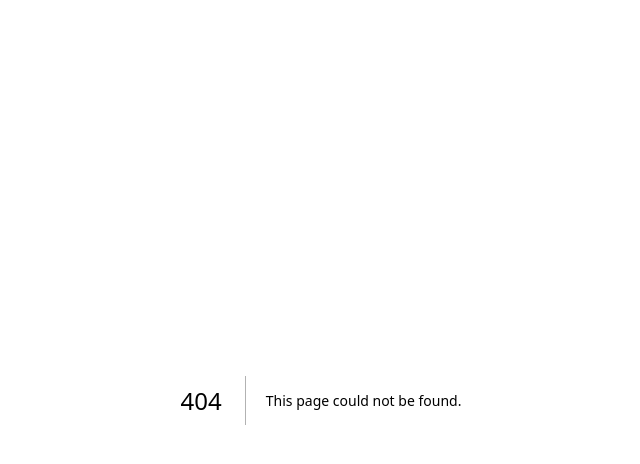
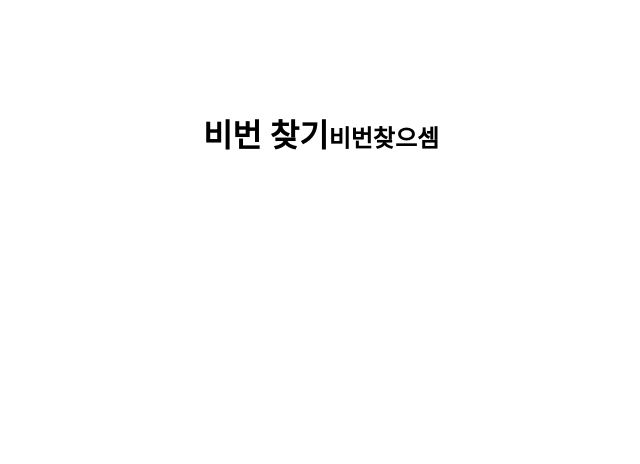
Before and after one commit to pcr-v2/admin, a Next.js app: page /find-password in a window 1280 px wide. Before the commit this address had no page. Shown: the top 464 px of the page, without its empty margins (319-959 px from the left). Built offline with nearby package versions, Linux system fonts and the light colour scheme; a web font is replaced by a local one.

Commit message:
[ADD] gitaction 워크플로우 추가 및 테스트

```diff
--- a/src/app/(account)/find-id/FindIdForm.tsx
+++ b/src/app/(account)/find-id/FindIdForm.tsx
@@ -13,7 +13,7 @@ export default function FindIdForm() {
   console.log(" ", id);
 
   const test = async () => {
-    const password = await bcrypt.hash("1234", 10);
+    const password = await bcrypt.hash("123456", 10);
     console.log(password);
   };
   return (
@@ -48,7 +48,7 @@ export default function FindIdForm() {
         </Inputs>
       </TopContents>
 
-      <CommonButton variant="contained" text="다음" onClick={() => {}} />
+      <CommonButton variant="contained" text="다음" onClick={() => test()} />
     </>
   );
 }
--- a/src/app/(account)/find-pw/page.tsx
+++ b/src/app/(account)/find-password/FindPasswordForm.tsx
@@ -3,7 +3,7 @@
 import { Box, styled } from "@mui/material";
 import React from "react";
 
-export default function FindPasswordPage() {
+export default function FindPasswordForm() {
   return (
     <Wrapper>
       <Box
@@ -14,10 +14,8 @@ export default function FindPasswordPage() {
           justifyContent: "center",
         }}
       >
-        <span style={{ fontSize: "32px", fontWeight: 900 }}>아이디 찾기</span>
-        <span style={{ fontSize: "24px", fontWeight: 800 }}>
-          가입하신 이메일을 통해 인증 절차를 진행해 주세요!
-        </span>
+        <span style={{ fontSize: "32px", fontWeight: 900 }}>비번 찾기</span>
+        <span style={{ fontSize: "24px", fontWeight: 800 }}>비번찾으셈</span>
       </Box>
     </Wrapper>
   );
--- /dev/null
+++ b/src/app/(account)/find-password/page.tsx
@@ -0,0 +1,5 @@
+import FindPasswordForm from "@/app/(account)/find-password/FindPasswordForm";
+
+export default function FindPasswordPage() {
+  return <FindPasswordForm />;
+}
--- a/src/app/(account)/signin/SigninForm.tsx
+++ b/src/app/(account)/signin/SigninForm.tsx
@@ -76,7 +76,9 @@ export default function SigninForm() {
         <FindBox>
           <SpanST onClick={() => router.push("/find-id")}>아이디 찾기</SpanST>
           <Divider />
-          <SpanST onClick={() => router.push("/find-pw")}>비밀번호 찾기</SpanST>
+          <SpanST onClick={() => router.push("/find-password")}>
+            비밀번호 찾기
+          </SpanST>
         </FindBox>
         <CommonButton
           variant="contained"
--- a/src/app/(main)/dashboard/page.tsx
+++ b/src/app/(main)/dashboard/page.tsx
@@ -11,5 +11,5 @@ export default function DashboardPage() {
     console.log(pathName.startsWith(path));
   });
 
-  return <div>성공</div>;
+  return <div>성공 citest</div>;
 }
```
